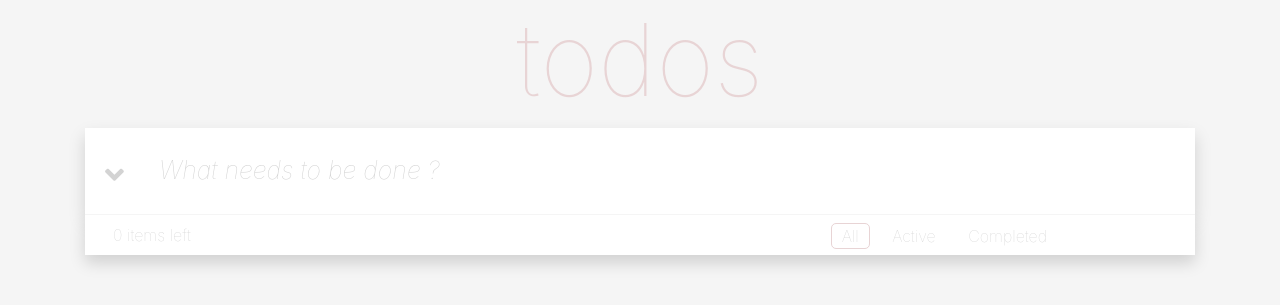
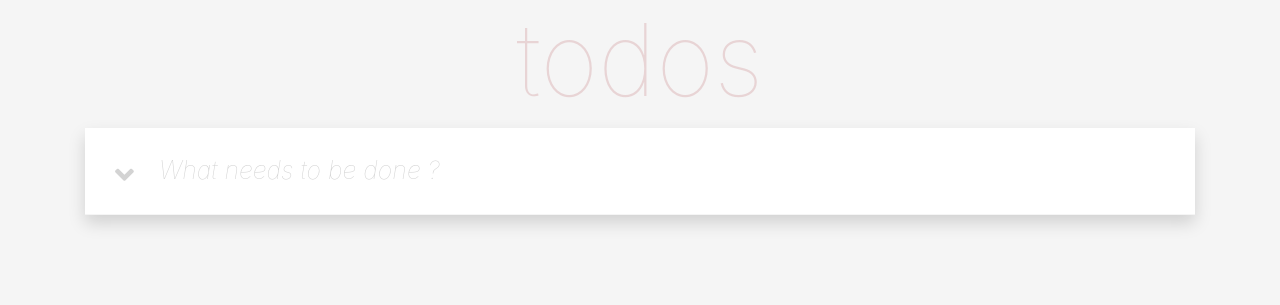
Before and after one commit to vinaysharma14/backendTraining, a PHP site: page /html/index.html in a window 1280 px wide. Shown: the top 305 px of the page. Run offline with PHP 8.4, Linux system fonts and the light colour scheme.

Commit message:
Footer Toggle Fixed

```diff
--- a/mvc/css/style.css
+++ b/mvc/css/style.css
@@ -9,18 +9,18 @@ h1
     text-align: center;
     font-size: 100px;
 }
-i
+#downAngle
 {
     color: lightgray;
     font-size: 30px;
     position: relative;
     top:-25;
-    left: 20;
+    left: 30;
 }
 .checkBox
 {
     float: left;
-    margin-left: 20px;
+    margin-left: 8px;
     margin-right: 30px;
     margin-top: 2px;
     background-color: white;
@@ -33,8 +33,8 @@ i
 {
     color: aquamarine;
     position: relative;
-    top: 12;
-    left: 9;
+    top: 14;
+    left: 10;
     display: none;
 }
 #todoInput
@@ -94,3 +94,7 @@ ul,li
 {
     cursor: pointer !important;
 }
+#footer
+{
+    display: none;
+}
--- a/mvc/html/index.html
+++ b/mvc/html/index.html
@@ -10,18 +10,14 @@
     </head>
     <body>
         <div class="container">
-            <div>
-                <h1>todos</h1>
-            </div>
-            <div class="shadow" >
+            <h1>todos</h1>
+            <div class="shadow">
                 <input  type="text" class="w-100 p-4" id="todoInput" placeholder="What needs to be done ?">
-                <i id="downAngle" class="fas fa-angle-down"></i>
-            </div>
-            <div class="shadow">
+                <i id="downAngle" class="fas fa-angle-down downCaret"></i>
                 <ul id="todoList">
                 </ul>
             </div>
-            <div class="shadow p-2 bg-white">
+            <div class="shadow p-2 bg-white" id="footer">
                 <p id="listCount" style="display:inline">0 items left</p>
                 <ul class="button-list" style="display:inline;">
                     <li id="all" class="list-inline-item buttons">All</li>
@@ -29,7 +25,6 @@
                     <li id="cmp" class="list-inline-item buttons">Completed</li>
                 </ul>
             </div>
-            </button>
         </div>
     </body>
     <script src="../js/view.js"></script>
--- a/mvc/js/controller.js
+++ b/mvc/js/controller.js
@@ -17,12 +17,19 @@ document.getElementById("todoInput").addEventListener("keydown",function(event)
     {
         clear();
         collectionObject.todoPush(this.value,0);
-        for(var i=0;i<collectionObject.todoCollection.length;i++)
+        var i=0;
+        for(i=0;i<collectionObject.todoCollection.length;i++)
         {
-            if(cmp.getAttribute("isActive")==1);
+            if(cmp.getAttribute("isActive")==1)
+            {
+                if(collectionObject.todoCollection[i].isCompleted==true)
+                    render(collectionObject.todoCollection[i].itemName,collectionObject.todoCollection[i].isCompleted,i);
+            }
             else
                 render(collectionObject.todoCollection[i].itemName,collectionObject.todoCollection[i].isCompleted,i);
         }
+        if(i!=0)
+            document.getElementById("footer").style.display="block";
         getLeftCount();
         this.value="";
     }
--- a/mvc/js/view.js
+++ b/mvc/js/view.js
@@ -1,4 +1,4 @@
-function render(objectName,isCompleted,index)
+render=(objectName,isCompleted,index)=>
 {
     var list=document.getElementById("todoList");
     var item=document.createElement("li");
@@ -10,7 +10,7 @@ function render(objectName,isCompleted,index)
     var itemName=document.createElement("p");
     var icon=document.createElement("i");
     icon.classList.add("fas","fa-times");
-    icon.setAttribute("style","float:right;margin-top:-18px;margin-right: 80px;color: #e8d4d5;display:none");
+    icon.setAttribute("style","float:right;margin-top:-35px;margin-right: 80px;color: #e8d4d5;display:none");
 
     itemName.addEventListener("click",function(event)
     {
@@ -43,8 +43,10 @@ function render(objectName,isCompleted,index)
         collectionObject.todoPop(this.parentElement.id);
         clear();
         getLeftCount();
-        for(var i=0;i<collectionObject.todoCollection.length;i++)
+        for(i=0;i<collectionObject.todoCollection.length;i++)
             render(collectionObject.todoCollection[i].itemName,collectionObject.todoCollection[i].isCompleted,i);
+        if(collectionObject.todoCollection.length==0)
+            document.getElementById("footer").style.display="none";
     });
 
     itemCheck.addEventListener("click",function()
@@ -74,12 +76,12 @@ function render(objectName,isCompleted,index)
     item.appendChild(icon);
     list.appendChild(item);
 }
-function clear()
+clear=()=>
 {
     while(list.firstChild)
         list.removeChild(list.firstChild);
 }
-function getLeftCount()
+getLeftCount=()=>
 {
     var c=0;
     for(var i=0;i<collectionObject.todoCollection.length;i++)
```
